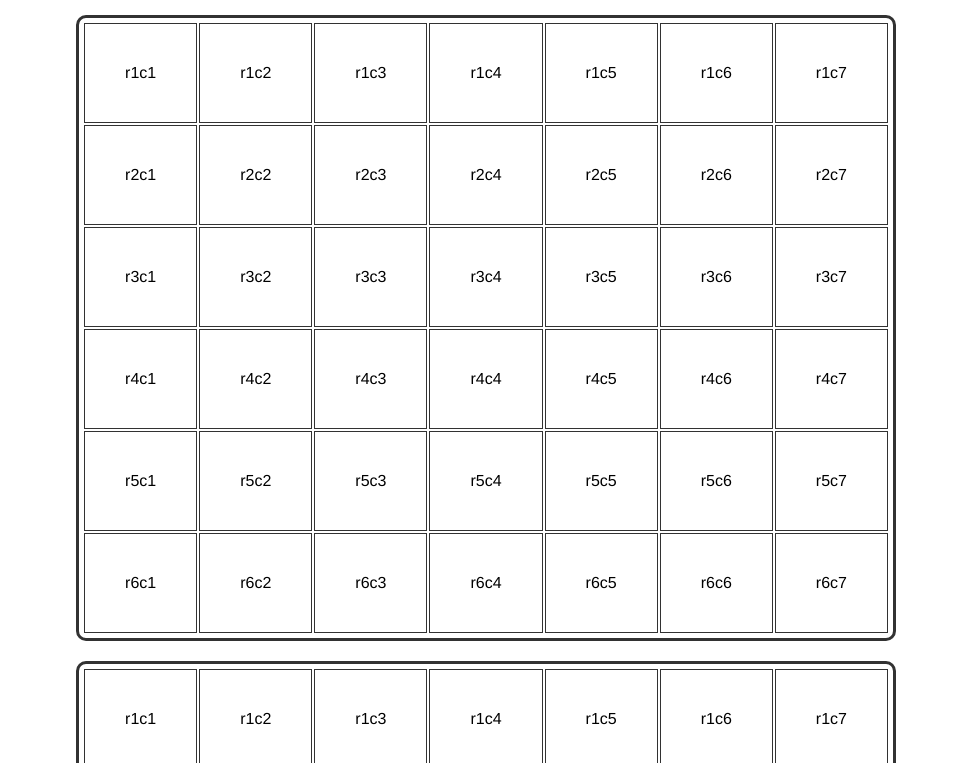
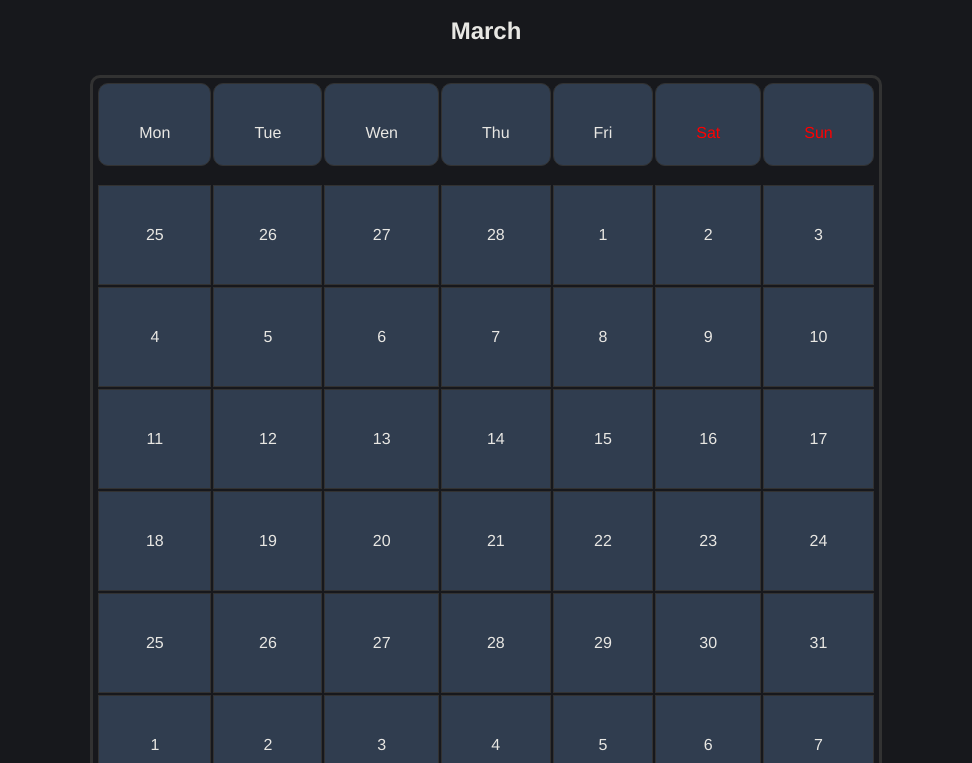
Before and after one commit to Corbix/LeCalendar, a plain HTML site: page index.html in a window 1280 px wide. Shown: the part 109-872 px from the top of the page, without its empty margins (154-1126 px from the left). Drawn offline with Linux system fonts and the light colour scheme.

Commit message:
Add files via upload

```diff
--- /dev/null
+++ b/DARK.css
@@ -0,0 +1,202 @@
+body{
+background-color: black;
+color: white;
+}
+
+.calendar-body {
+	display: flex;
+	flex-direction: column;
+	align-items: center;
+	justify-content: space-around;
+}
+
+.calendar-content{
+    display: grid;
+    grid-template-columns: repeat(7,1fr);
+    grid-gap: 2px;
+    margin: 10px;
+    border-radius: 10px;
+    border-style: solid;
+    border-color: rgb(50,50,50);
+    padding: 5px;
+}
+.calendar-weekday{
+    //display: grid;
+    //grid-template-columns: repeat(7,1fr);
+    //grid-gap: 2px;
+    //margin: 10px;
+    border-radius: 10px;
+    //border-style: solid;
+    //border-color: rgb(50,50,50);
+    //padding: 5px;
+
+		height: 1%;
+
+}
+.calendar-weekend{
+    color: red;
+    border-radius: 10px;
+		height: 1%;
+
+}
+.calendar-content > div{
+	//background-color: rgb(255,127,80);
+	background-color: #303d4f;
+	border-color: rgb(50,50,50);
+	padding: 40px;
+	text-align: center;
+	border-style: solid;
+	border-width: 1px;
+}
+h2{text-align: center;}
+.calendar-content > div:hover{
+	background-image: radial-gradient(rgb(255,99,71), rgb(255,127,80));
+	text-shadow: 0px 0px 5px black;
+	border-style: solid;
+	border-width: 1px;
+	border-radius: 10px;
+	color: white;
+}
+
+header{
+	text-align: left;
+	//background-color: white;
+	background-color: #17181c;
+	top: 0px;
+	position: sticky;
+
+	//display: grid;
+	//grid-template-columns: repeat(7,1fr);
+	//grid-gap: 2px;
+	//margin: 10px;
+	border-radius: 10px;
+	border-style: solid;
+	border-color: rgb(50,50,50);
+	//padding: 5px;
+
+}
+
+nav > ul > li{
+	list-style: none;
+}
+
+.calendar-weekday:hover{background-color: grey;}
+.calendar-weekend:hover{background-color: grey;}
+
+nav > ul > li:hover{
+	background-color: #303d4f;
+	border-radius: 5px;
+	border-style:hidden;
+	border-color: rgb(50,50,50);
+}
+
+nav > ul{
+	display: flex;
+	align-items: center;
+	justify-content: space-around;
+	padding: 0px;
+}
+
+body{
+	max-width: 800px;
+	margin:auto;
+	//background-color: yellow;
+	font-family: "Helvetica Neue", Helvetica, Arial, sans-serif;
+}
+/*
+[data-darkreader-inline-bgcolor] {
+  background-color: var(--darkreader-inline-bgcolor) !important;
+}
+[data-darkreader-inline-bgimage] {
+  background-image: var(--darkreader-inline-bgimage) !important;
+}
+[data-darkreader-inline-border] {
+  border-color: var(--darkreader-inline-border) !important;
+}
+[data-darkreader-inline-border-bottom] {
+  border-bottom-color: var(--darkreader-inline-border-bottom) !important;
+}
+[data-darkreader-inline-border-left] {
+  border-left-color: var(--darkreader-inline-border-left) !important;
+}
+[data-darkreader-inline-border-right] {
+  border-right-color: var(--darkreader-inline-border-right) !important;
+}
+[data-darkreader-inline-border-top] {
+  border-top-color: var(--darkreader-inline-border-top) !important;
+}
+[data-darkreader-inline-boxshadow] {
+  box-shadow: var(--darkreader-inline-boxshadow) !important;
+}
+[data-darkreader-inline-color] {
+  color: var(--darkreader-inline-color) !important;
+}
+[data-darkreader-inline-fill] {
+  fill: var(--darkreader-inline-fill) !important;
+}
+[data-darkreader-inline-stroke] {
+  stroke: var(--darkreader-inline-stroke) !important;
+}
+[data-darkreader-inline-outline] {
+  outline-color: var(--darkreader-inline-outline) !important;
+}*/
+html {//
+    background-color: #17181c !important;
+}
+html, body, input, textarea, select, button {
+    background-color: #17181c;
+}
+html, body, input, textarea, select, button {
+    border-color: #575757;
+    color: #e8e7e3;
+}
+a {
+    color: #3391ff;
+}
+table {
+    border-color: #4c4c4c;
+}
+::placeholder {
+    color: #b9b4ac;
+}
+::selection {
+    background-color: #005ccc;
+    color: #ffffff;
+}
+::-moz-selection {
+    background-color: #005ccc;
+    color: #ffffff;
+}
+input:-webkit-autofill,
+textarea:-webkit-autofill,
+select:-webkit-autofill {
+    background-color: #545b00 !important;
+    color: #e8e7e3 !important;
+}
+::-webkit-scrollbar {
+    background-color: #1b1c21;
+    color: #c4c0ba;
+}
+::-webkit-scrollbar-thumb {
+    background-color: #252a33;
+}
+::-webkit-scrollbar-thumb:hover {
+    background-color: #2a323e;
+}
+::-webkit-scrollbar-thumb:active {
+    background-color: #303d4f;
+}
+::-webkit-scrollbar-corner {
+    background-color: #17181c;
+}
+* {
+    scrollbar-color: #252a33 #1b1c21;
+}
+.jfk-bubble {
+    background-color: #000000 !important;
+}
+.vimvixen-hint {
+    background-color: #7b5300 !important;
+    border-color: #d8b013 !important;
+    color: #f3e8c8 !important;
+}
--- a/index.html
+++ b/index.html
@@ -4,15 +4,18 @@
 <head>
   <meta charset="utf-8">
   <title>Home - leCalendar</title>
-  <link href="styles.css" rel="stylesheet" type="text/css">
+  <link href="DARK.css" rel="stylesheet" type="text/css">
 </head>
 
 <body>
 
 <header>
-	<h1>The leCalendar Website</h1>
+	<!--<h1>The leCalendar Website</h1>-->
 	<nav>
 		<ul>
+      <li>
+			<h1>The leCalendar Website</h1>
+			</li>
 			<li>
 				Home
 			</li>
@@ -25,59 +28,66 @@
 		</ul>
 	</nav>
 </header>
-
+<h2>March</h2>
 <div class="calendar-body">
 	<div class="calendar-content">
-		<div>r1c1</div>
-		<div>r1c2</div>
-		<div>r1c3</div>
-		<div>r1c4</div>
-		<div>r1c5</div>
-		<div>r1c6</div>
-		<div>r1c7</div>
+    <div class="calendar-weekday">Mon</div>
+    <div class="calendar-weekday">Tue</div>
+    <div class="calendar-weekday">Wen</div>
+    <div class="calendar-weekday">Thu</div>
+    <div class="calendar-weekday">Fri</div>
+    <div class="calendar-weekend">Sat</div>
+    <div class="calendar-weekend">Sun</div>
+		<div>25</div>
+		<div>26</div>
+		<div>27</div>
+		<div>28</div>
+		<div>1</div>
+		<div>2</div>
+		<div>3</div>
 
-		<div>r2c1</div>
-		<div>r2c2</div>
-		<div>r2c3</div>
-		<div>r2c4</div>
-		<div>r2c5</div>
-		<div>r2c6</div>
-		<div>r2c7</div>
+		<div>4</div>
+		<div>5</div>
+		<div>6</div>
+		<div>7</div>
+		<div>8</div>
+		<div>9</div>
+		<div>10</div>
 
-		<div>r3c1</div>
-		<div>r3c2</div>
-		<div>r3c3</div>
-		<div>r3c4</div>
-		<div>r3c5</div>
-		<div>r3c6</div>
-		<div>r3c7</div>
+		<div>11</div>
+		<div>12</div>
+		<div>13</div>
+		<div>14</div>
+		<div>15</div>
+		<div>16</div>
+		<div>17</div>
 
-		<div>r4c1</div>
-		<div>r4c2</div>
-		<div>r4c3</div>
-		<div>r4c4</div>
-		<div>r4c5</div>
-		<div>r4c6</div>
-		<div>r4c7</div>
+		<div>18</div>
+		<div>19</div>
+		<div>20</div>
+		<div>21</div>
+		<div>22</div>
+		<div>23</div>
+		<div>24</div>
 
-		<div>r5c1</div>
-		<div>r5c2</div>
-		<div>r5c3</div>
-		<div>r5c4</div>
-		<div>r5c5</div>
-		<div>r5c6</div>
-		<div>r5c7</div>
+		<div>25</div>
+		<div>26</div>
+		<div>27</div>
+		<div>28</div>
+		<div>29</div>
+		<div>30</div>
+		<div>31</div>
 
-		<div>r6c1</div>
-		<div>r6c2</div>
-		<div>r6c3</div>
-		<div>r6c4</div>
-		<div>r6c5</div>
-		<div>r6c6</div>
-		<div>r6c7</div>
+		<div>1</div>
+		<div>2</div>
+		<div>3</div>
+		<div>4</div>
+		<div>5</div>
+		<div>6</div>
+		<div>7</div>
 	</div>
 
-	<div class="calendar-content">
+	<!--<div class="calendar-content">
 		<div>r1c1</div>
 		<div>r1c2</div>
 		<div>r1c3</div>
@@ -176,7 +186,7 @@
 		<div>r6c5</div>
 		<div>r6c6</div>
 		<div>r6c7</div>
-	</div>
+	</div>-->
 </div>
 
 </body>
```
